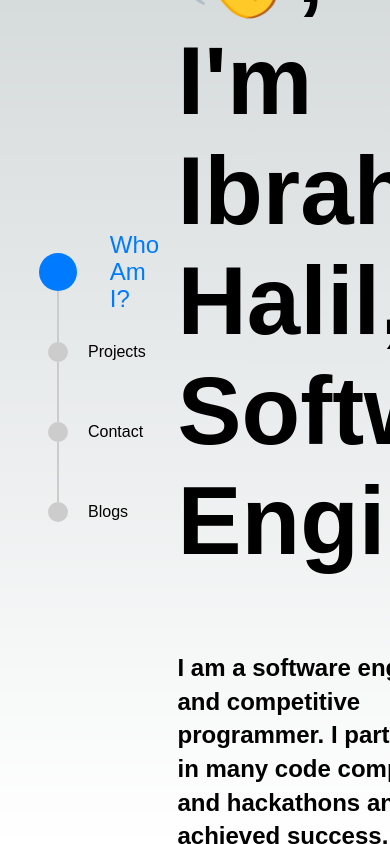
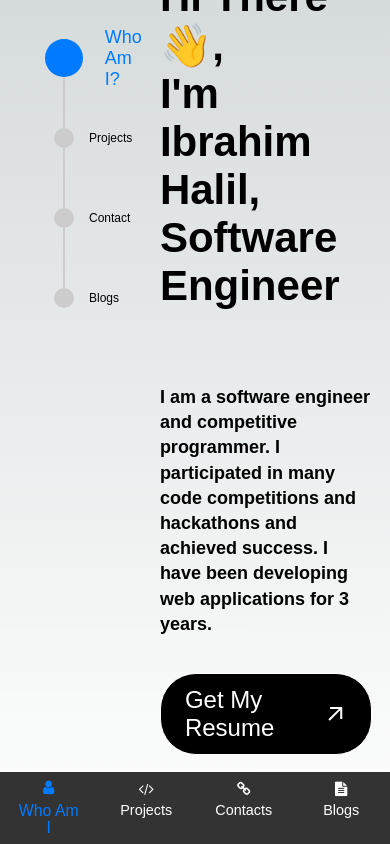
Before and after one commit to softwareVirus/portfolio, a Next.js app: page / in a window 390 px wide. Built offline with nearby package versions, Linux system fonts and the light colour scheme.

Commit message:
Handle mobile view and add bottom navigation bar

```diff
--- a/app/globals.css
+++ b/app/globals.css
@@ -111,3 +111,68 @@ body {
   margin: 0;
   font-family: Arial, sans-serif;
 }
+
+.content-container {
+  width: 80%;
+}
+
+.who-am-i-container {
+  display: flex;
+  flex-direction: column;
+  gap: 3rem;
+}
+
+.bottom-bar {
+  position: fixed;
+  bottom: 0;
+  left: 0;
+  width: 100%;
+  background-color: #333;
+  padding: 10px 0;
+  text-align: center;
+}
+
+.bottom-bar button {
+  color: #fff;
+  text-decoration: none;
+  margin: 0 20px;
+  border: none;
+  background-color: inherit;
+  display: flex;
+  width: 20vw;
+  flex-direction: column;
+  align-items: center;
+  gap: 0.5rem;
+  font-size: 1.2rem;
+}
+
+.bottom-bar .active {
+  color: #007bff;
+}
+.bottom-bar {
+  display: flex;
+}
+
+@media (max-width: 600px) {
+  .content-container {
+    width: 100%;
+  }
+
+  .layout-container {
+    align-items: flex-start !important;
+    padding: 1.5rem;
+    padding-top: 4rem;
+  }
+
+  h1 {
+    font-size: 3.5rem !important;
+  }
+
+  html {
+    font-size: 12px;
+  }
+
+  .layout-container {
+    height: calc(100vh - 4rem);
+  }
+}
--- a/app/layout.js
+++ b/app/layout.js
@@ -4,9 +4,9 @@ import "./globals.css"; // Your global styles
 import { Providers } from "./providers";
 import StepSidebar from "@/components/StepSidebar";
 import Head from "next/head";
+import BottomNavigation from "@/components/BottomNavigation";
 
 export default function RootLayout({ children }) {
-
   return (
     <html lang="en">
       <Head>
@@ -31,6 +31,7 @@ export default function RootLayout({ children }) {
                 {children}
               </div>
             </div>
+            <BottomNavigation />
           </div>
         </Providers>
       </body>
--- a/app/page.js
+++ b/app/page.js
@@ -7,11 +7,11 @@ import Introduction from "@/components/WhoAmI";
 import Projects from "@/components/Projects";
 import Contacts from "@/components/Contacts";
 import { usePage } from "@/context/page";
-import microBlogImage from "@/public/microblog.png";
-import lokyImage from "@/public/loky.png";
-import codewarsImage from "@/public/codewars.png";
-import gdscImage from "@/public/gdsc.png";
-import faceImage from "@/public/face.png";
+import microBlogImage from "@/public/microblog.webp";
+import lokyImage from "@/public/loky.webp";
+import codewarsImage from "@/public/codewars.webp";
+import gdscImage from "@/public/gdsc.webp";
+import faceImage from "@/public/face.webp";
 
 const projects = [
   {
@@ -68,9 +68,7 @@ const IndexPage = () => {
     }
   };
   const handleWheel = (event) => {
-    console.log(event.ctrlKey || event.shiftKey);
-    if (event.ctrlKey || event.shiftKey) return;
-    console.log(event.ctrlKey, event.shiftKey);
+    if (event.ctrlKey || event.shiftKey || event.clientX <= 600) return;
     if (event.deltaY > 0) {
       // Scroll down
       handleScroll("down");
--- /dev/null
+++ b/components/BottomNavigation.jsx
@@ -0,0 +1,49 @@
+import { usePage } from "@/context/page";
+import { motion } from "framer-motion";
+import React from "react";
+
+const navigationOptions = [
+  {
+    class: "fa fa-user",
+    title: "Who Am I",
+  },
+  {
+    class: "fa fa-code",
+    title: "Projects",
+  },
+  {
+    class: "fa fa-link",
+    title: "Contacts",
+  },
+  {
+    class: "fa fa-file-text",
+    title: "Blogs",
+  },
+];
+
+const BottomNavigation = () => {
+  const pageContext = usePage();
+  const { selectedStep, setSelectedStep } = pageContext;
+  const handlePageChange = (index) => {
+    setSelectedStep(index);
+  };
+  return (
+    <div class="bottom-bar">
+      {navigationOptions.map((option, index) => (
+        <motion.button
+          key={option.class}
+          onClick={() => handlePageChange(index)}
+          className={`${selectedStep === index ? "active" : ""}`}
+          animate={{
+            scale: selectedStep == index ? 1.1 : 1,
+          }}
+          transition={{duration: 0.2}}
+        >
+          <i className={option.class}></i> {option.title}
+        </motion.button>
+      ))}
+    </div>
+  );
+};
+
+export default BottomNavigation;
```
